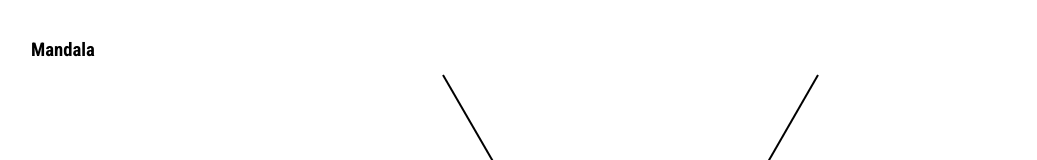
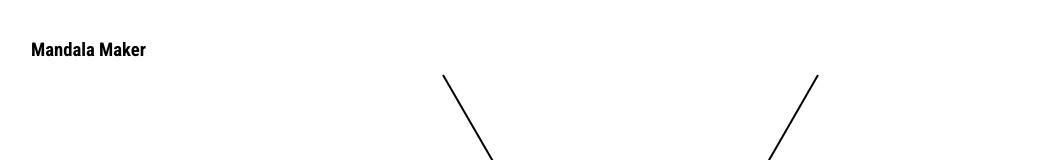
Before and after one commit to matthrice/mandala-maker, a React (Create React App) app: page / in a window 1280 px wide. Shown: the top 160 px of the page, without its empty margins (9-1046 px from the left). Built offline with nearby package versions, Linux system fonts and the light colour scheme.

Commit message:
name change

```diff
--- a/src/App.js
+++ b/src/App.js
@@ -1,7 +1,7 @@
 // App.js
 
 import React, { Component } from 'react';
-import Mandala from './components/mandala';
+import MandalaMaker from './components/mandala';
 
 import './App.css';
 class App extends Component {
@@ -9,10 +9,10 @@ class App extends Component {
     return (
       <div>
         <h3 className="title">
-          Mandala
+          Mandala Maker
         </h3>
         <div className="mandala-canvas">
-          <Mandala />
+          <MandalaMaker />
         </div>
       </div>
     );
--- a/src/components/mandala.js
+++ b/src/components/mandala.js
@@ -3,7 +3,7 @@ import React, { Component } from 'react';
 import DrawCanvas from './draw-canvas';
 import BaseCanvas from './base-canvas';
 
-class Mandala extends Component {
+class MandalaMaker extends Component {
   constructor() {
     super();
     this.state = {
@@ -32,4 +32,4 @@ class Mandala extends Component {
   }
 }
 
-export default Mandala;
+export default MandalaMaker;
```
